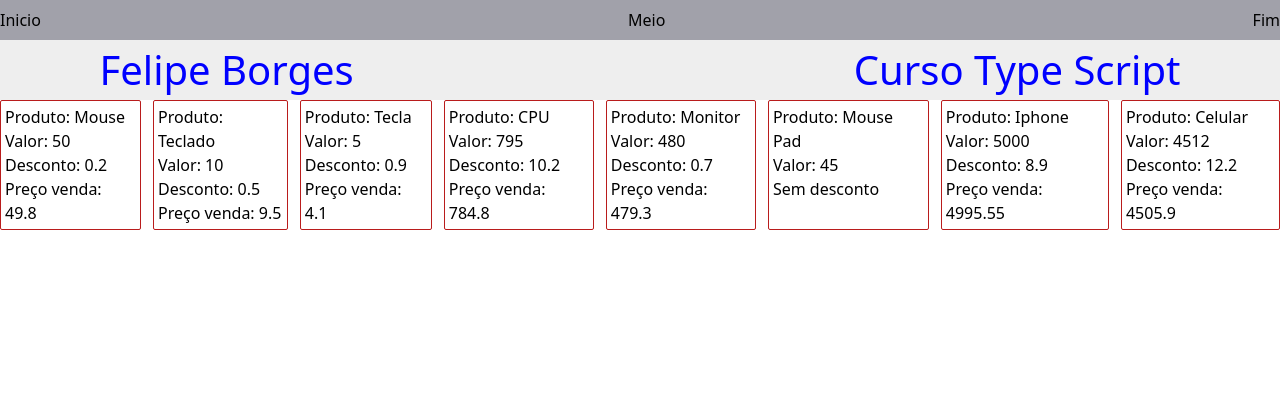
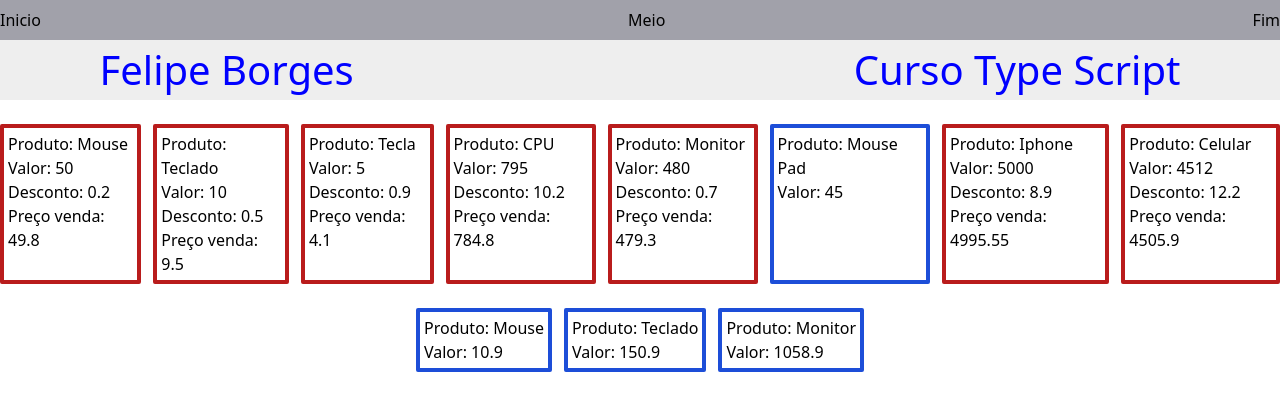
Before and after one commit to Felipeeborges/TypeScript, a Next.js app: page / in a window 1280 px wide. Shown: the top 410 px of the page. Built offline with nearby package versions, Linux system fonts and the light colour scheme.

Commit message:
Alteração no Card e na Index

```diff
--- a/src/components/Card.tsx
+++ b/src/components/Card.tsx
@@ -9,16 +9,16 @@
 // Definição do componente Card
 export default function Card(props: CardProps) {
     return (
-        // Div que estiliza o Card com classes Tailwind CSS
-        <div className='flex flex-col border border-red-700 rounded-sm p-1'>
+        // Div que estiliza o Card com classes Tailwind CSS - Utlizando JS dentro do Tailwind
+        <div className={`flex flex-col border-4 ${props.desconto>0?"border-red-700": "border-blue-700 "} rounded-sm p-1`}>
             <div>Produto: {props.produto}</div>
             <div>Valor: {props.valor}</div>
-            {props.desconto>0?(  // Operação Ternária
+            {props.desconto>0&&(  // Operação resumo
                 <div>
                     <div>Desconto: {props.desconto}</div>
                     <div>Preço venda: {props.funcao(props.valor, props.desconto)}</div>
                 </div>
-            ):"Sem desconto"}
+            )}
         </div>
     )
 }
--- a/src/pages/index.tsx
+++ b/src/pages/index.tsx
@@ -5,6 +5,34 @@
 // Declarando uma constante e uma variável com valores de nome e canal
 const nome = 'Felipe Borges'
 let canal = 'Curso Type Script'
+
+// Criando uma lista de produtos
+const produtos = [
+  {
+    produto:'Mouse',
+    valor:10.9,
+    desconto:0,
+    disponivel:true
+  },
+  {
+    produto:'Teclado',
+    valor:150.9,
+    desconto:0,
+    disponivel:true
+  },
+  {
+    produto:'Monitor',
+    valor:1058.9,
+    desconto:0,
+    disponivel:true
+  },
+  {
+    produto:'Mac',
+    valor:1780.9,
+    desconto:0,
+    disponivel:false
+  },
+]
 
 // Função que retorna o valor da constante 'nome'
 function retnome() {
@@ -31,8 +59,9 @@
         <div>{canal}</div>
       </div>
 
+      <br />
+
       <div className='flex justify-center gap-3'>
-
         <Card produto={'Mouse'} valor={50.00} desconto={0.2} funcao={calcDesc} />
         <Card produto={'Teclado'} valor={10.00} desconto={0.5} funcao={calcDesc} />
         <Card produto={'Tecla'} valor={5.00} desconto={0.9} funcao={calcDesc} />
@@ -42,6 +71,23 @@
         <Card produto={'Iphone'} valor={5000.00} desconto={8.9} funcao={calcDesc2} />
         <Card produto={'Celular'} valor={4512.00} desconto={12.2} funcao={calcDesc2} />
       </div>
+
+      <br />
+
+      <div className='flex justify-center gap-3'>
+
+        {
+          produtos.map((e:any)=>{ // Criando um map para mapear os produtos existentes na lista produtos
+            if(e.disponivel){
+              return(
+                <Card produto={e.produto} valor={e.valor} desconto={e.desconto} funcao={e.funcao}></Card>
+              )
+            }
+          })
+        }
+
+      </div>
+
     </div>
   )// Componente principal da página inicial
 }
```
